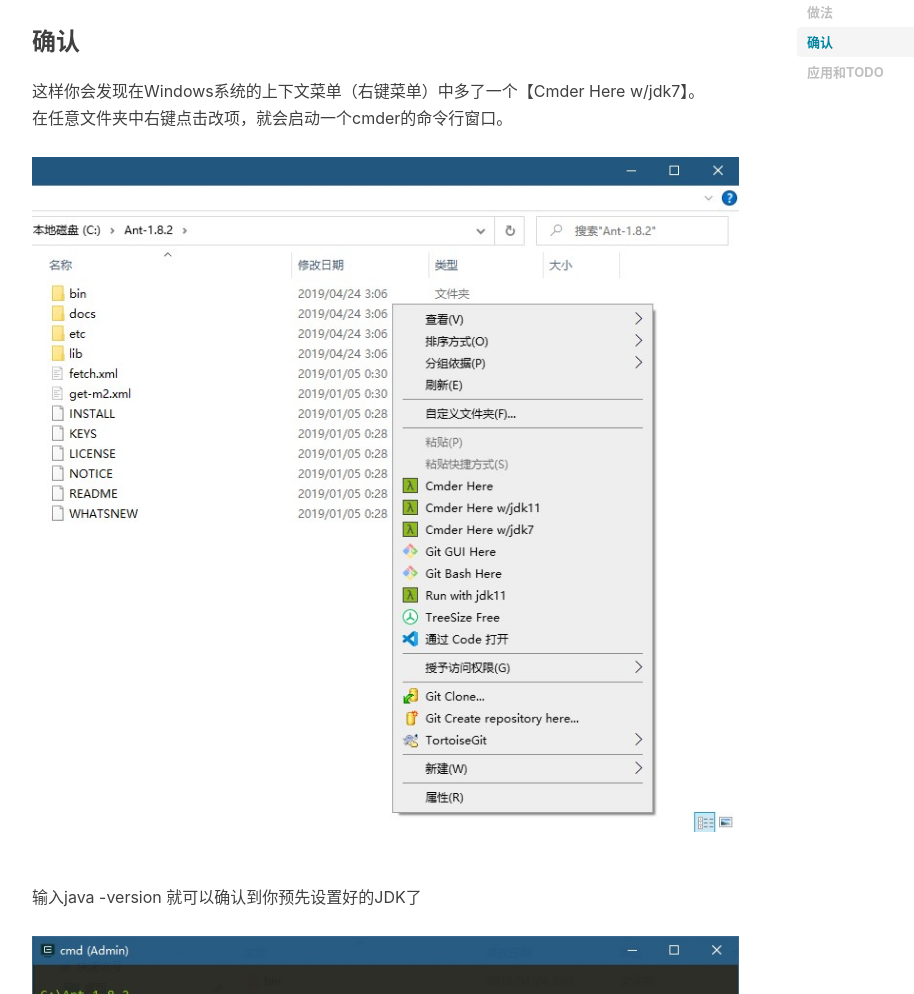
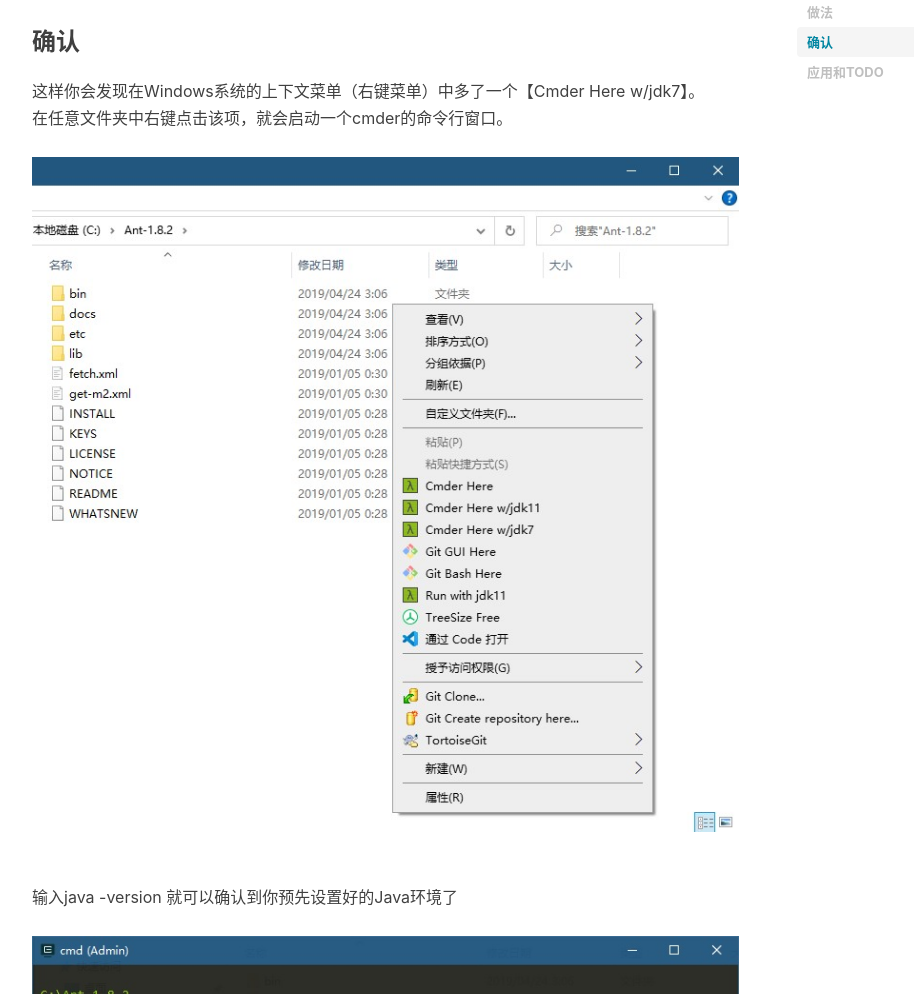
Before and after one commit to yougikou/yougikou.github.io, a Jekyll site: the page built from _posts/2020-06-12-UseCmderSwitchEnv.md, in a window 1280 px wide and 1400 px high, scrolled down 2694 px. Shown: the part 152-1146 px from the top of the window, without its empty margins (233-1147 px from the left). Built offline with Jekyll 4.4.1, drawn with Linux system fonts in a browser that asks for light colours; nearby versions of some CDN libraries; comment, search, counter and statistics services are not loaded.

Commit message:
fix some sentence

```diff
--- a/_posts/2020-06-12-UseCmderSwitchEnv.md
+++ b/_posts/2020-06-12-UseCmderSwitchEnv.md
@@ -50,9 +50,9 @@
 
 ### 确认
 这样你会发现在Windows系统的上下文菜单（右键菜单）中多了一个【Cmder Here w/jdk7】。
-在任意文件夹中右键点击改项，就会启动一个cmder的命令行窗口。
+在任意文件夹中右键点击该项，就会启动一个cmder的命令行窗口。
 ![picture](https://yougikou.github.io/img/post/2020-06-12-UseCmderSwitchEnv_3.jpg)
-输入java -version 就可以确认到你预先设置好的JDK了
+输入java -version 就可以确认到你预先设置好的Java环境了
 ![picture](https://yougikou.github.io/img/post/2020-06-12-UseCmderSwitchEnv_4.jpg)
 
 ### 应用和TODO
```
